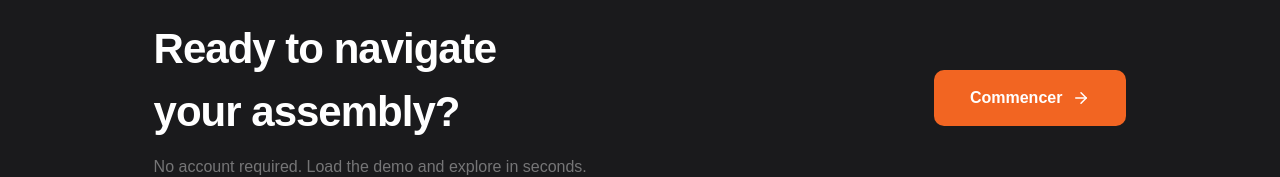
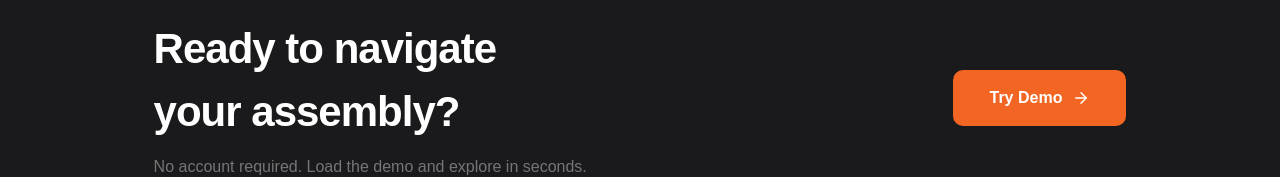
Before and after one commit to MatthieuLOBJOIS/spaxe, a Next.js app: page / in a window 1280 px wide. Shown: the part 2642-2819 px from the top of the page. Built offline with nearby package versions, Linux system fonts and the light colour scheme.

Commit message:
fix: CTABanner Try Demo link + add DEMO_LINK to config

```diff
--- a/src/components/landing/CTABanner.tsx
+++ b/src/components/landing/CTABanner.tsx
@@ -2,7 +2,7 @@
 
 import Link from 'next/link'
 import { ArrowRight } from 'lucide-react'
-import { INTERNAL_LINKS } from '@/config/links'
+import { DEMO_LINK } from '@/config/links'
 
 export default function CTABanner() {
   return (
@@ -18,9 +18,9 @@ export default function CTABanner() {
         </p>
       </div>
 
-      <Link href={INTERNAL_LINKS.viewer.href} className="no-underline">
+      <Link href={DEMO_LINK}>
         <div className="flex items-center gap-2.5 px-9 py-4 bg-[#F26522] hover:bg-[#FF8C42] rounded-lg text-white font-bold text-base cursor-pointer transition-colors duration-150 whitespace-nowrap">
-          {INTERNAL_LINKS.viewer.label} <ArrowRight size={18} />
+          Try Demo <ArrowRight size={18} />
         </div>
       </Link>
     </section>
--- a/src/config/links.ts
+++ b/src/config/links.ts
@@ -34,3 +34,6 @@ export const FOOTER_STACK_LINKS = [
   EXTERNAL_LINKS.r3f,
   EXTERNAL_LINKS.vercel,
 ] as const
+
+// DEMO
+export const DEMO_LINK = '/viewer?demo=robot-atos'
```
